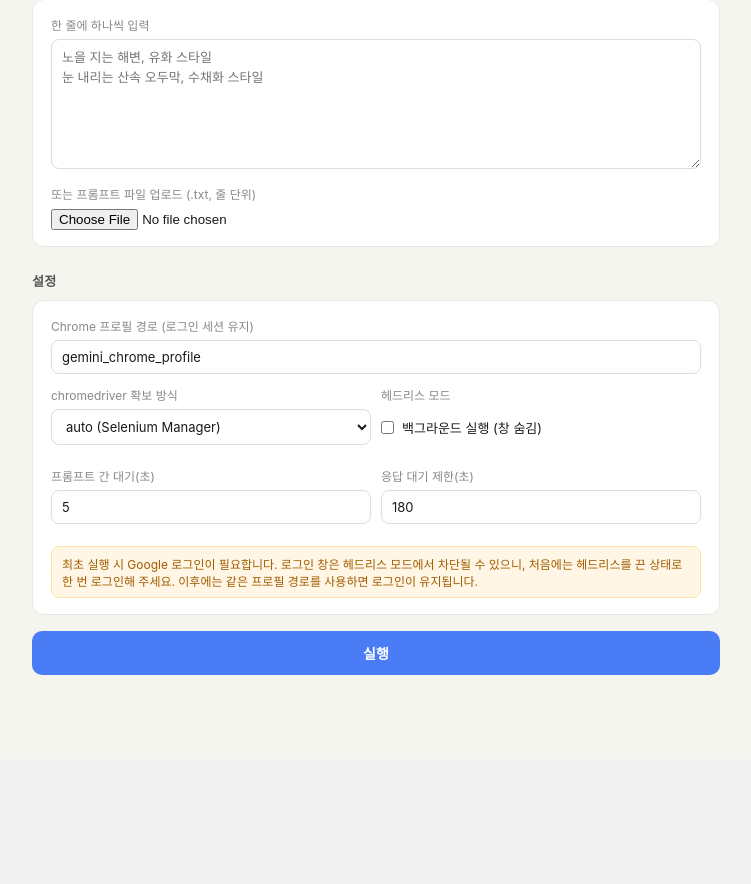
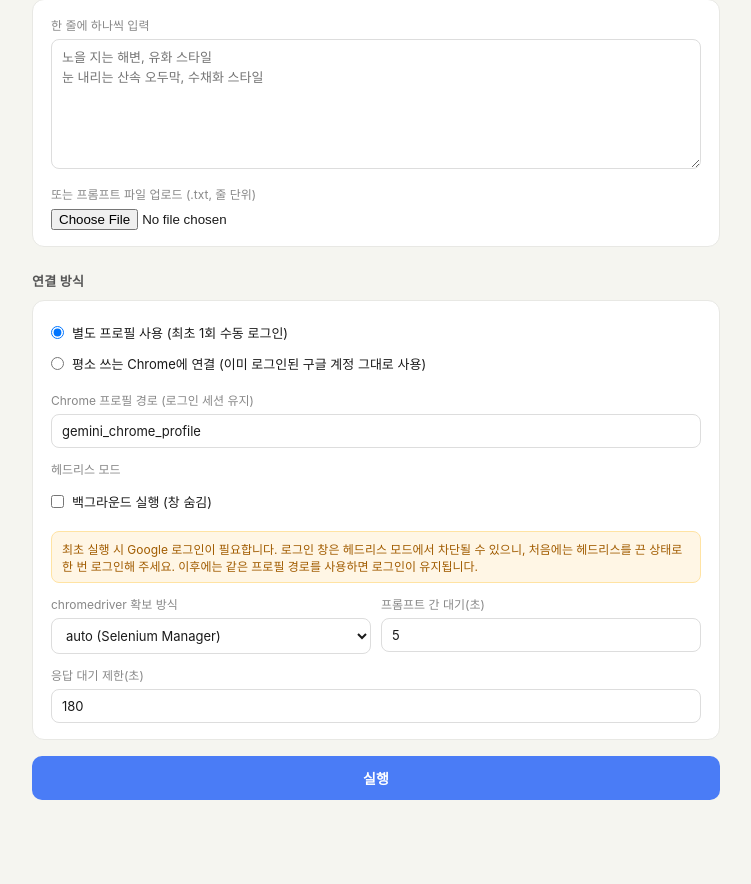
Before and after one commit to namuaiteam-ai/namuai, a Flask app: page / in a window 1280 px wide. Shown: the part 139-1023 px from the top of the page, without its empty margins (264-1015 px from the left). Before the commit the page ends 814 px from the top, so only its background shows below. Run offline with Flask 3, Linux system fonts and the light colour scheme.

Commit message:
Add option to reuse the user's own logged-in Chrome via remote debugging
Instead of requiring a fresh login in an isolated automation profile,
users can now run launch_chrome_debug.bat (restarts Chrome with
--remote-debugging-port, keeping their real profile/login) and have
the script attach to that browser via CDP. Wired through
run_prompts()/build_driver() (--attach / --debugger-port CLI flags)
and the web UI (connection mode toggle).

```diff
--- a/gemini_app.py
+++ b/gemini_app.py
@@ -66,6 +66,7 @@ def _run_job(job_id: str, prompts: list, opts: dict):
             response_timeout=opts["response_timeout"],
             progress_cb=_progress_cb(job_id),
             should_stop=_should_stop(job_id),
+            attach_debugger_port=opts["attach_debugger_port"],
         )
         total_images = sum(len(r["images"]) for r in results)
         _update_job(
@@ -104,12 +105,16 @@ def start():
         return jsonify({"error": "프롬프트를 1개 이상 입력하거나 파일을 업로드해주세요."}), 400
 
     form = request.form
+    connection_mode = form.get("connection_mode", "profile")
     opts = {
         "profile_dir": form.get("profile_dir", "gemini_chrome_profile") or "gemini_chrome_profile",
-        "headless": form.get("headless") == "on",
+        "headless": form.get("headless") == "on" and connection_mode != "attach",
         "driver_manager": form.get("driver_manager", "auto"),
         "delay": float(form.get("delay", 5.0)),
         "response_timeout": float(form.get("response_timeout", 180.0)),
+        "attach_debugger_port": (
+            int(form.get("debugger_port", 9222)) if connection_mode == "attach" else None
+        ),
     }
 
     job_id = uuid.uuid4().hex[:10]
--- a/templates/gemini.html
+++ b/templates/gemini.html
@@ -52,6 +52,17 @@
 
   .checkbox-line { display: flex; align-items: center; gap: 8px; font-size: 13px; }
   .checkbox-line input { width: auto; }
+
+  .radio-line {
+    display: flex; align-items: center; gap: 8px; font-size: 13px;
+    padding: 6px 0; cursor: pointer;
+  }
+  .radio-line input { width: auto; }
+
+  .warn code {
+    background: #fff0cc; border-radius: 4px; padding: 1px 5px;
+    font-family: ui-monospace, SFMono-Regular, monospace;
+  }
 
   .hint { font-size: 11px; color: #aaa; margin-top: 6px; line-height: 1.5; }
   .warn {
@@ -114,13 +125,52 @@
     </div>
   </div>
 
-  <div class="section-title">설정</div>
+  <div class="section-title">연결 방식</div>
   <div class="card">
     <div class="field">
-      <label class="field-label">Chrome 프로필 경로 (로그인 세션 유지)</label>
-      <input type="text" id="profile_dir" value="gemini_chrome_profile">
+      <label class="radio-line">
+        <input type="radio" name="connection_mode" value="profile" checked onchange="onConnectionModeChange()">
+        <span>별도 프로필 사용 (최초 1회 수동 로그인)</span>
+      </label>
+      <label class="radio-line">
+        <input type="radio" name="connection_mode" value="attach" onchange="onConnectionModeChange()">
+        <span>평소 쓰는 Chrome에 연결 (이미 로그인된 구글 계정 그대로 사용)</span>
+      </label>
     </div>
-    <div class="row">
+
+    <div id="profile-fields">
+      <div class="field">
+        <label class="field-label">Chrome 프로필 경로 (로그인 세션 유지)</label>
+        <input type="text" id="profile_dir" value="gemini_chrome_profile">
+      </div>
+      <div class="field">
+        <label class="field-label">헤드리스 모드</label>
+        <div class="checkbox-line" style="height:36px; align-items:center;">
+          <input type="checkbox" id="headless">
+          <span>백그라운드 실행 (창 숨김)</span>
+        </div>
+      </div>
+      <div class="warn">
+        최초 실행 시 Google 로그인이 필요합니다. 로그인 창은 헤드리스 모드에서 차단될 수 있으니,
+        처음에는 헤드리스를 끈 상태로 한 번 로그인해 주세요. 이후에는 같은 프로필 경로를 사용하면
+        로그인이 유지됩니다.
+      </div>
+    </div>
+
+    <div id="attach-fields" class="hidden">
+      <div class="field">
+        <label class="field-label">디버깅 포트</label>
+        <input type="number" id="debugger_port" value="9222" step="1" min="1">
+      </div>
+      <div class="warn">
+        1) <code>launch_chrome_debug.bat</code> 를 먼저 실행하세요. 열려 있던 Chrome 창이 모두
+        닫혔다가, 평소 로그인 그대로인 상태로 디버그 모드로 다시 열립니다.<br>
+        2) 그 상태에서 여기서 "실행"을 누르면 새 탭을 열어 그 브라우저(로그인 세션)를 그대로 사용합니다.<br>
+        헤드리스 모드는 이 방식에서는 사용할 수 없습니다.
+      </div>
+    </div>
+
+    <div class="row" style="margin-top:12px;">
       <div class="field">
         <label class="field-label">chromedriver 확보 방식</label>
         <select id="driver_manager">
@@ -129,27 +179,13 @@
         </select>
       </div>
       <div class="field">
-        <label class="field-label">헤드리스 모드</label>
-        <div class="checkbox-line" style="height:36px; align-items:center;">
-          <input type="checkbox" id="headless">
-          <span>백그라운드 실행 (창 숨김)</span>
-        </div>
-      </div>
-    </div>
-    <div class="row">
-      <div class="field">
         <label class="field-label">프롬프트 간 대기(초)</label>
         <input type="number" id="delay" value="5" step="0.5" min="0">
       </div>
-      <div class="field">
-        <label class="field-label">응답 대기 제한(초)</label>
-        <input type="number" id="response_timeout" value="180" step="10" min="10">
-      </div>
     </div>
-    <div class="warn">
-      최초 실행 시 Google 로그인이 필요합니다. 로그인 창은 헤드리스 모드에서 차단될 수 있으니,
-      처음에는 헤드리스를 끈 상태로 한 번 로그인해 주세요. 이후에는 같은 프로필 경로를 사용하면
-      로그인이 유지됩니다.
+    <div class="field">
+      <label class="field-label">응답 대기 제한(초)</label>
+      <input type="number" id="response_timeout" value="180" step="10" min="10">
     </div>
   </div>
 
@@ -178,14 +214,23 @@
 let currentJobId = null;
 let evtSource = null;
 
+function onConnectionModeChange() {
+  const mode = document.querySelector('input[name=connection_mode]:checked').value;
+  document.getElementById('profile-fields').classList.toggle('hidden', mode !== 'profile');
+  document.getElementById('attach-fields').classList.toggle('hidden', mode !== 'attach');
+}
+
 async function startJob() {
   const prompts = document.getElementById('prompts').value;
   const fileInput = document.getElementById('prompts_file');
+  const connectionMode = document.querySelector('input[name=connection_mode]:checked').value;
 
   const fd = new FormData();
   fd.append('prompts', prompts);
   if (fileInput.files[0]) fd.append('prompts_file', fileInput.files[0]);
+  fd.append('connection_mode', connectionMode);
   fd.append('profile_dir', document.getElementById('profile_dir').value);
+  fd.append('debugger_port', document.getElementById('debugger_port').value);
   fd.append('driver_manager', document.getElementById('driver_manager').value);
   fd.append('headless', document.getElementById('headless').checked ? 'on' : '');
   fd.append('delay', document.getElementById('delay').value);
```
Also changed, not shown: gemini_image_prompt_automation.py (+69 -18 lines), 1 other file.
